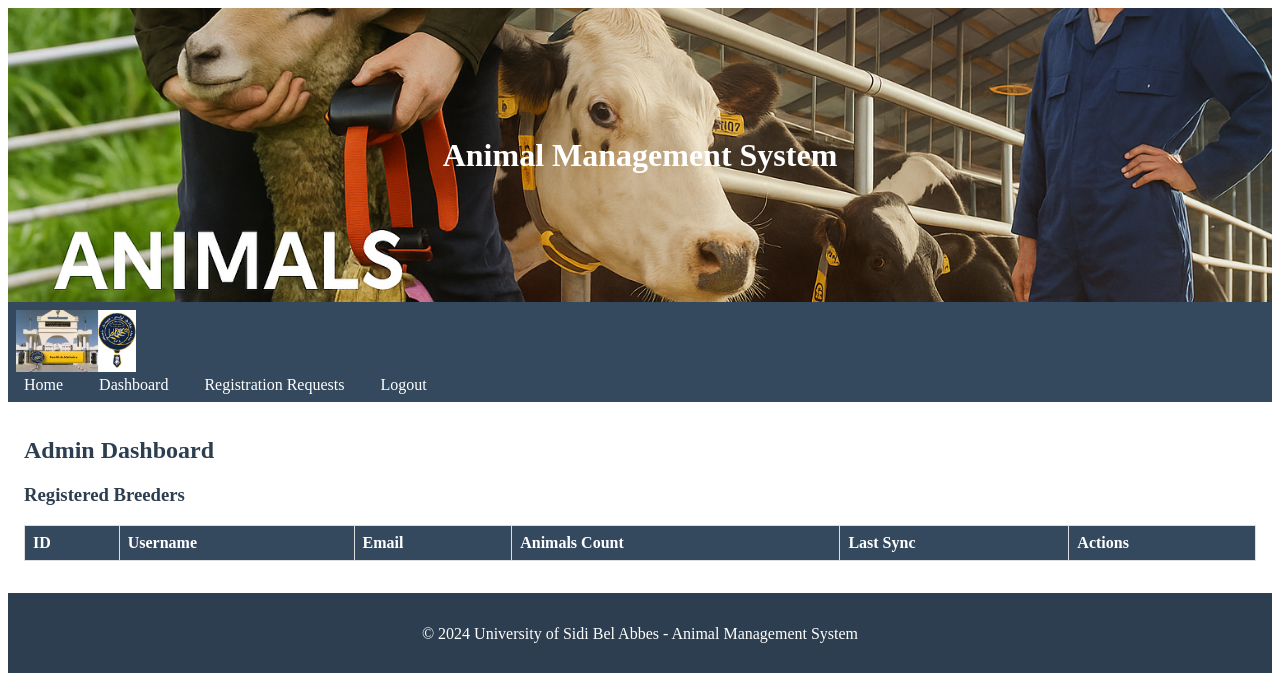
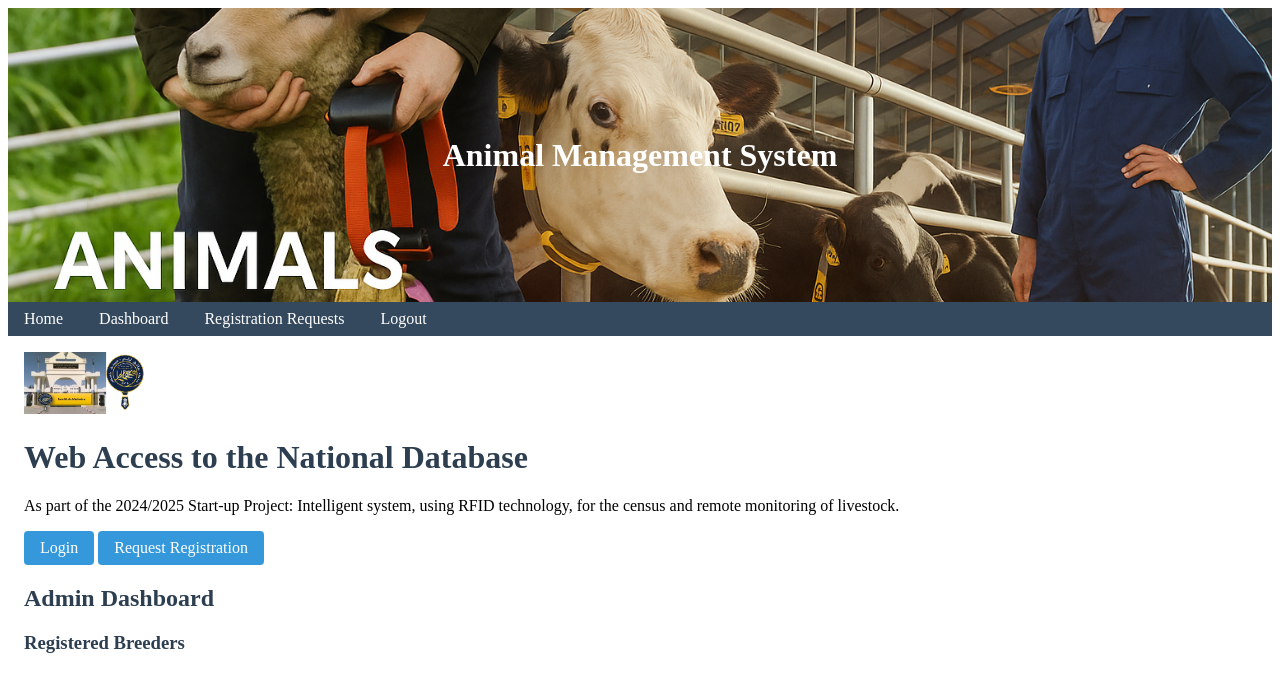
Before and after one commit to HADJIAHMED2219/animal_management, a Flask app: page /admin/dashboard in a window 1280 px wide. Shown: the top 673 px of the page. Run offline with Flask 3, Linux system fonts and the light colour scheme; the visitor is signed in with stand-in values (Sample User, id 1); data that the repository does not hold is empty; parts of the project's set-up code (start-up, migrations or seed data) failed here and were passed over.

Commit message:
base.html

```diff
--- a/templates/base.html
+++ b/templates/base.html
@@ -12,9 +12,6 @@
     </header>
 
     <nav>
-        <div class="university-logo-fixed">
-        <img src="{{ url_for('static', filename='images/university_logo.png') }}" alt="University Logo">
-        </div>
         {% if 'user_id' in session %}
             <a href="{{ url_for('index') }}">Home</a>
             {% if session['role'] == 'admin' %}
@@ -32,6 +29,23 @@
     </nav>
 
     <main>
+        <!-- Section Logo + Contenu -->
+        <div class="main-content">
+            <!-- Logo à gauche -->
+            <div class="university-logo-fixed">
+                <img src="{{ url_for('static', filename='images/university_logo.png') }}" alt="University Logo">
+            </div>
+
+            <!-- Texte et boutons -->
+            <div class="hero-text">
+                <h1>Web Access to the National Database</h1>
+                <p>As part of the 2024/2025 Start-up Project: Intelligent system, using RFID technology, for the census and remote monitoring of livestock.</p>
+                <div class="actions">
+                    <a href="{{ url_for('login') }}" class="btn">Login</a>
+                    <a href="{{ url_for('register_request') }}" class="btn">Request Registration</a>
+                </div>
+            </div>
+        </div>
 
         {% with messages = get_flashed_messages(with_categories=true) %}
             {% if messages %}
```
